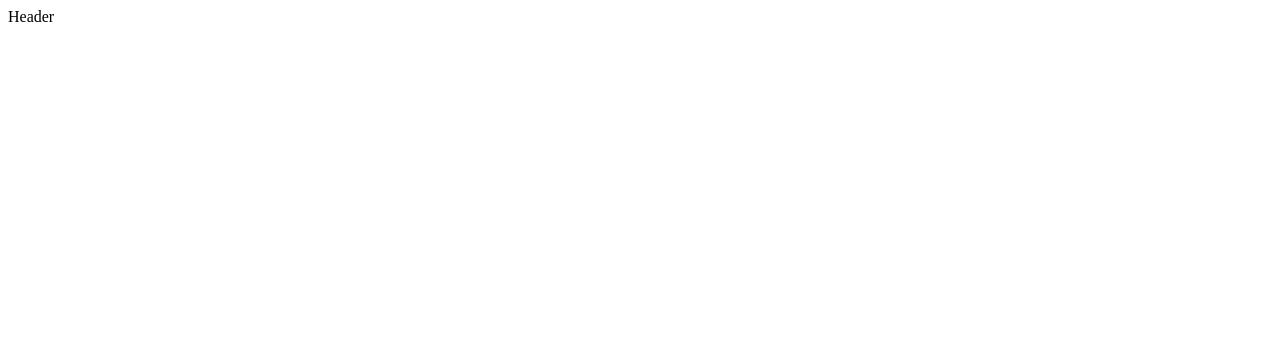
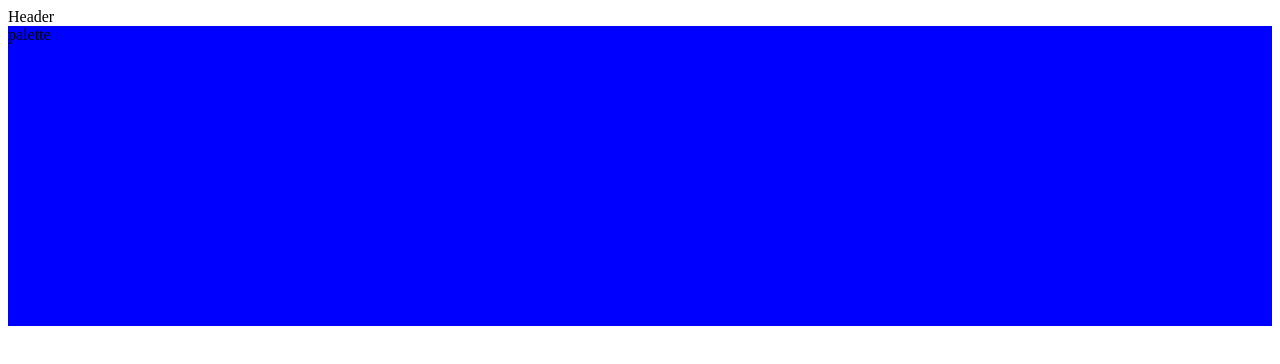
Before and after one commit to yoko-nori/BookCover, a Next.js app in the folder project/client/app/: page / in a window 1280 px wide. Shown: the top 364 px of the page. Built offline with nearby package versions, Linux system fonts and the light colour scheme.

Commit message:
paletteフォルダ jsx styles作成

```diff
--- /dev/null
+++ b/project/client/app/src/features/palette/components/Palette.jsx
@@ -0,0 +1,9 @@
+import styles from '@/features/palette/styles/palette.module.css';
+
+export const Palette = () => {
+  return (
+    <div className={styles.container}>
+      palette
+    </div>
+  );
+}
--- /dev/null
+++ b/project/client/app/src/features/palette/styles/palette.module.css
@@ -0,0 +1,5 @@
+.container {
+  width: 100%;
+  height: 300px;
+  background-color: blue;
+}
--- a/project/client/app/src/pages/index.jsx
+++ b/project/client/app/src/pages/index.jsx
@@ -1,9 +1,11 @@
 import { Header } from "@/components/layouts/Header/Header"
+import { Palette } from "@/features/palette/components/Palette"
 
 export default function Home() {
   return (
     <>
       <Header />
+      <Palette />
     </>
   )
 }
```
